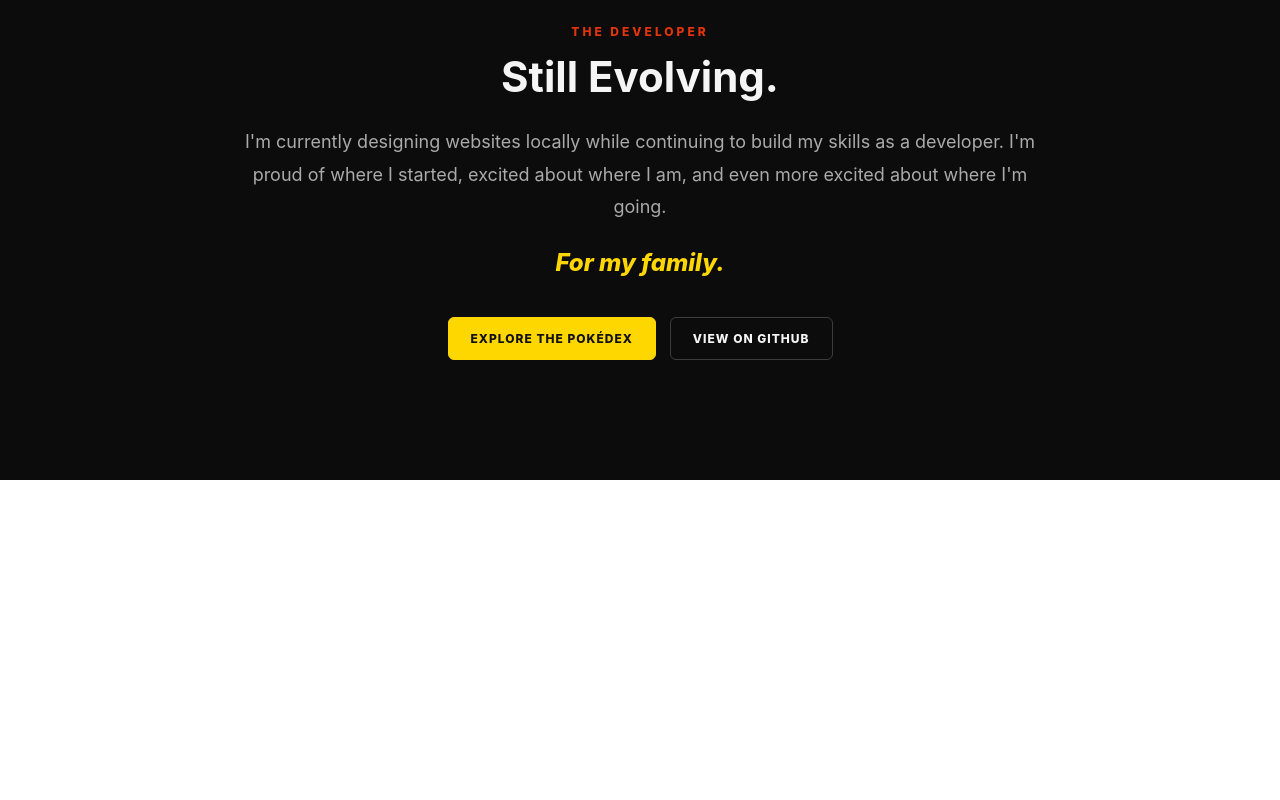
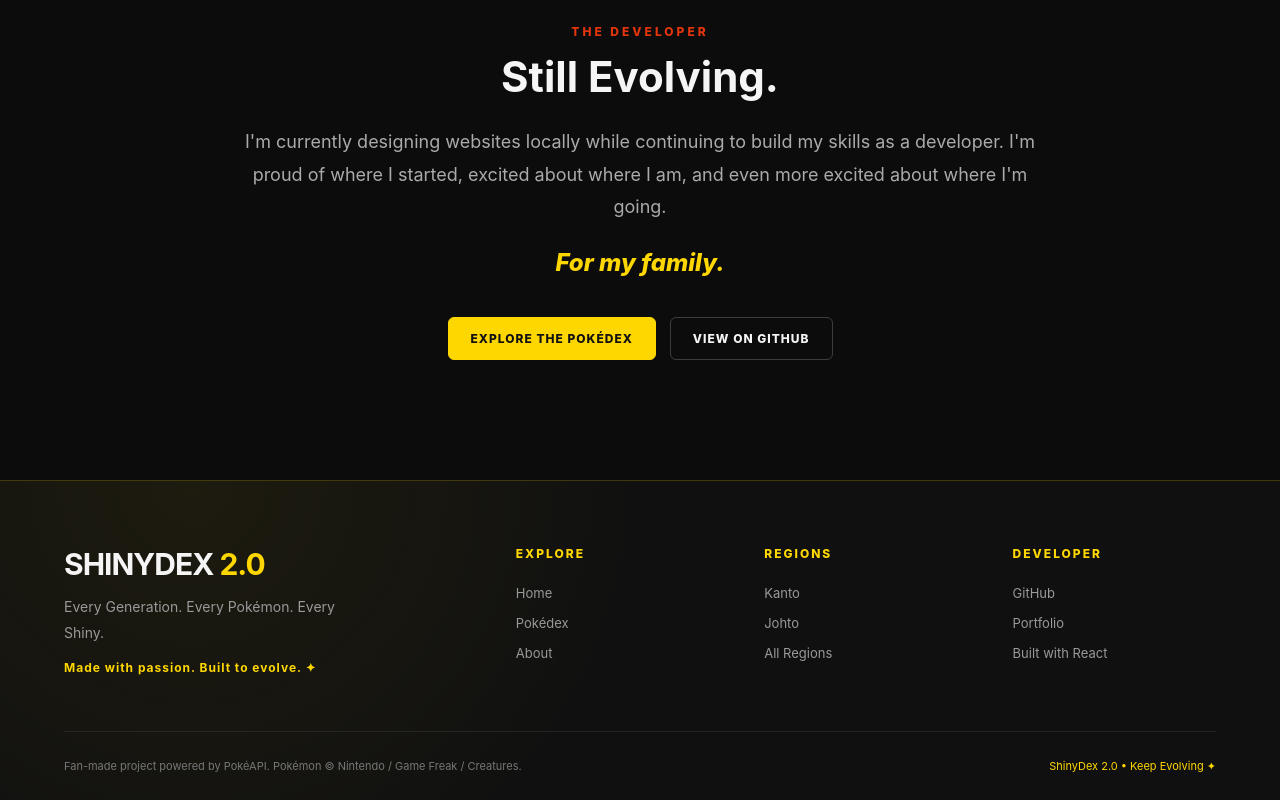
Before and after one commit to Cryologix22/shiny-dex-w-react, a React (Create React App) app: page /about in a window 1280 px wide. Shown: the part 2558-3358 px from the top of the page. Before the commit the page ends 3038 px from the top, so only its background shows below. Built offline with nearby package versions, Linux system fonts and the light colour scheme.

Commit message:
Add footer

```diff
--- a/src/App.jsx
+++ b/src/App.jsx
@@ -4,6 +4,7 @@ import Pokedex from "./pages/Pokedex";
 import About from "./pages/About";
 import Nav from "./components/Nav";
 import { Routes, Route } from "react-router-dom";
+import Footer from "./components/Footer";
 
 function App() {
   return (
@@ -15,6 +16,7 @@ function App() {
         <Route path="/pokedex/:region" element={<Pokedex />} />
         <Route path="/about" element={<About />} />
       </Routes>
+      <Footer />
     </>
   );
 }
--- /dev/null
+++ b/src/components/Footer.css
@@ -0,0 +1,131 @@
+.footer {
+  background:
+    radial-gradient(
+      circle at 15% 0%,
+      rgba(255, 215, 0, 0.06),
+      transparent 40%
+    ),
+    #101010;
+
+  border-top: 1px solid rgba(255, 215, 0, 0.2);
+  color: #f5f5f5;
+}
+
+.footer__container {
+  max-width: 1300px;
+  margin: 0 auto;
+  padding: 65px 5% 25px;
+}
+
+.footer__top {
+  display: grid;
+  grid-template-columns: 2fr repeat(3, 1fr);
+  gap: 45px;
+  padding-bottom: 55px;
+}
+
+.footer__brand h2 {
+  margin: 0 0 12px;
+  font-size: 30px;
+  letter-spacing: -1px;
+}
+
+.footer__brand h2 span {
+  color: gold;
+}
+
+.footer__brand p {
+  max-width: 300px;
+  color: #999;
+  font-size: 14px;
+  line-height: 1.8;
+}
+
+.footer__tagline {
+  display: inline-block;
+  margin-top: 15px;
+  color: gold;
+  font-size: 12px;
+  font-weight: 700;
+  letter-spacing: 1px;
+}
+
+.footer__column {
+  display: flex;
+  flex-direction: column;
+  align-items: flex-start;
+  gap: 14px;
+}
+
+.footer__column h3 {
+  margin: 0 0 10px;
+  color: gold;
+  font-size: 12px;
+  font-weight: 800;
+  letter-spacing: 2px;
+  text-transform: uppercase;
+}
+
+.footer__column a,
+.footer__column > span {
+  color: #999;
+  font-size: 13px;
+  text-decoration: none;
+  transition:
+    color 200ms ease,
+    transform 200ms ease;
+}
+
+.footer__column a:hover {
+  color: gold;
+  transform: translateX(4px);
+}
+
+.footer__bottom {
+  display: flex;
+  justify-content: space-between;
+  align-items: center;
+  gap: 20px;
+  padding-top: 25px;
+  border-top: 1px solid rgba(255, 255, 255, 0.08);
+}
+
+.footer__bottom p {
+  margin: 0;
+  color: #777;
+  font-size: 11px;
+  line-height: 1.7;
+}
+
+.footer__bottom p:last-child {
+  color: gold;
+}
+
+/* RESPONSIVE */
+
+@media (max-width: 900px) {
+  .footer__top {
+    grid-template-columns: repeat(2, 1fr);
+    gap: 40px;
+  }
+}
+
+@media (max-width: 550px) {
+  .footer__container {
+    padding: 45px 20px 25px;
+  }
+
+  .footer__top {
+    grid-template-columns: repeat(2, minmax(0, 1fr));
+    gap: 35px 20px;
+  }
+
+  .footer__brand {
+    grid-column: 1 / -1;
+  }
+
+  .footer__bottom {
+    flex-direction: column;
+    text-align: center;
+  }
+}
--- /dev/null
+++ b/src/components/Footer.jsx
@@ -0,0 +1,62 @@
+import { Link } from "react-router-dom";
+import "./Footer.css";
+
+const Footer = () => {
+  return (
+    <footer className="footer">
+      <div className="footer__container">
+        <div className="footer__top">
+          <div className="footer__brand">
+            <h2>
+              SHINYDEX <span>2.0</span>
+            </h2>
+            <p>Every Generation. Every Pokémon. Every Shiny.</p>
+            <span className="footer__tagline">
+              Made with passion. Built to evolve. ✦
+            </span>
+          </div>
+
+          <div className="footer__column">
+            <h3>Explore</h3>
+            <Link to="/">Home</Link>
+            <Link to="/pokedex">Pokédex</Link>
+            <Link to="/about">About</Link>
+          </div>
+          <div className="footer__column">
+            <h3>Regions</h3>
+            <Link to="/pokedex/kanto">Kanto</Link>
+            <Link to="/pokedex/johto">Johto</Link>
+            <Link to="/pokedex">All Regions</Link>
+          </div>
+          <div className="footer__column">
+            <h3>Developer</h3>
+            <a
+              href="https://github.com/Cryologix22/shiny-dex-w-react"
+              target="_blank"
+              rel="noreferrer"
+            >
+              GitHub
+            </a>
+            <a
+              href="https://cryologix22.github.io/E-Portfolio/"
+              target="_blank"
+              rel="noreferrer"
+            >
+              Portfolio
+            </a>
+            <span>Built with React</span>
+          </div>
+        </div>
+        <div className="footer__bottom">
+          <p>
+            Fan-made project powered by PokéAPI. Pokémon © Nintendo / Game Freak
+            / Creatures.
+          </p>
+          <p>ShinyDex 2.0 • Keep Evolving ✦</p>
+        </div>
+      </div>
+    </footer>
+  );
+};
+
+export default Footer;
```
Also changed, not shown: src/components/footer.jsx (deleted).
